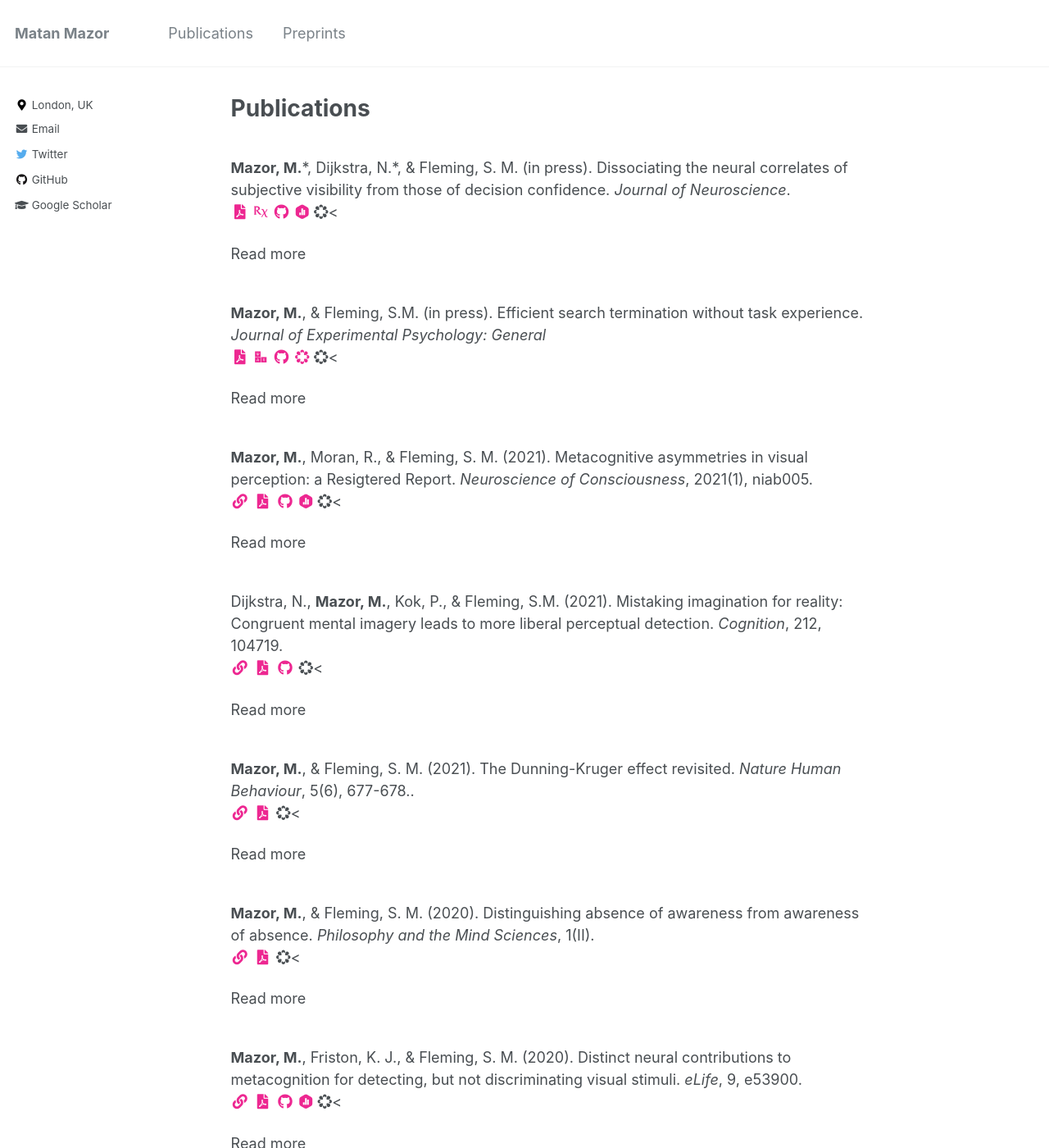
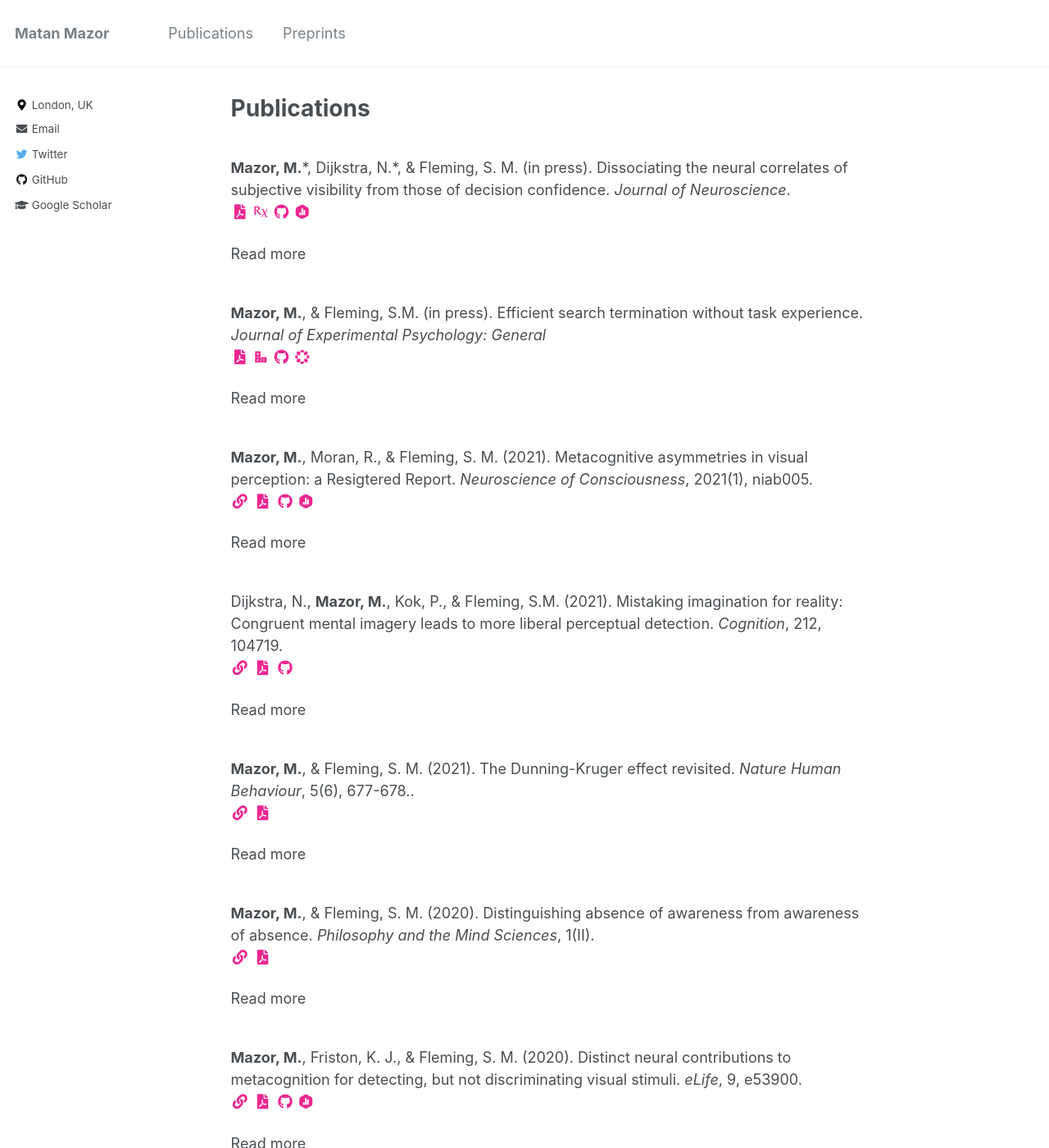
Before and after one commit to matanmazor/matanmazor.github.io, a Jekyll site: the page built from _pages/publications.md, in a window 1280 px wide and 1400 px high. Shown: the whole window at 82% size. Built offline with Jekyll 4.4.1, drawn with Linux system fonts in a browser that asks for light colours; some web fonts are replaced.

Commit message:
an attribute they never have

```diff
--- a/_includes/archive-single.html
+++ b/_includes/archive-single.html
@@ -83,8 +83,8 @@
 	  {% if post.osf %}
         <a href="{{ post.osf }}"><i class="ai ai-osf zoom" aria-hidden="true"></i></a>
       {% endif %}
-	  {% if post.excerpt %}
-        <i id="show" class="ai ai-osf zoom" aria-hidden="true"></i><
+	  {% if post.an_attribute_that_they_never_have %}
+        <i id="show" class="ai ai-osf zoom" aria-hidden="true"></i>
       {% endif %}
       </p>
     {% elsif post.collection == 'posts' and post.date %}
```
